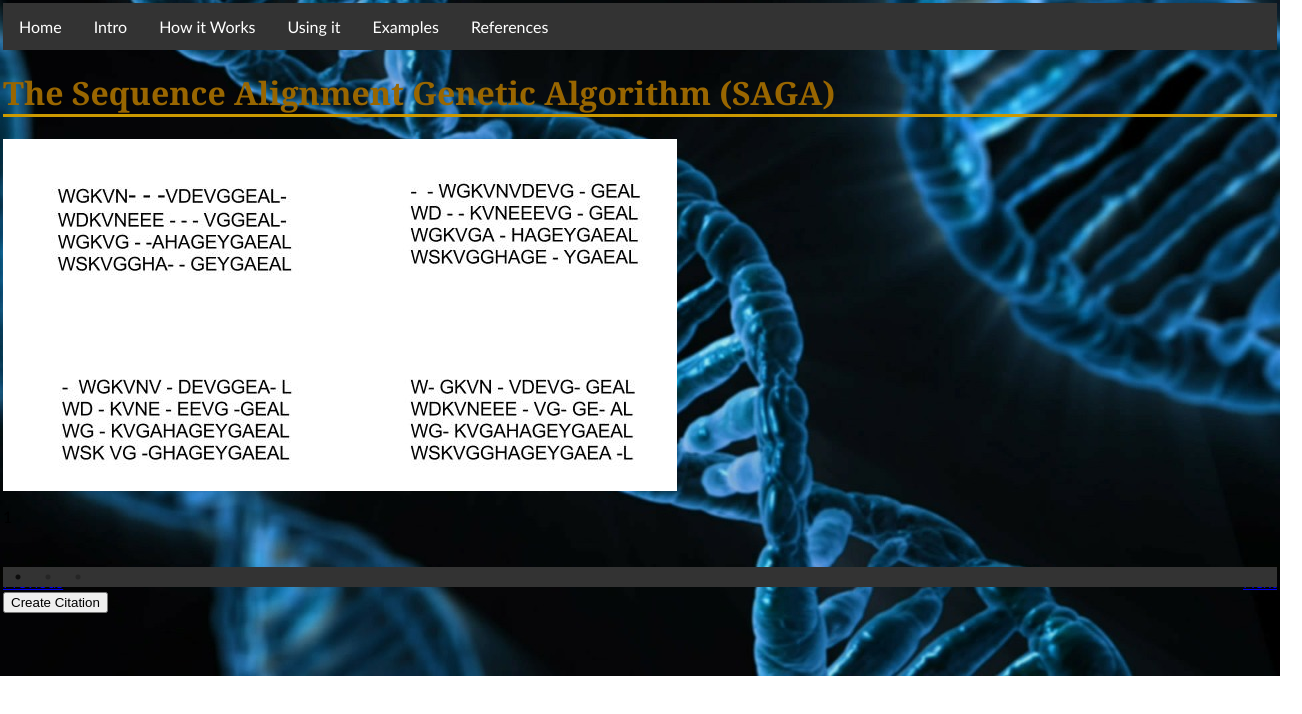
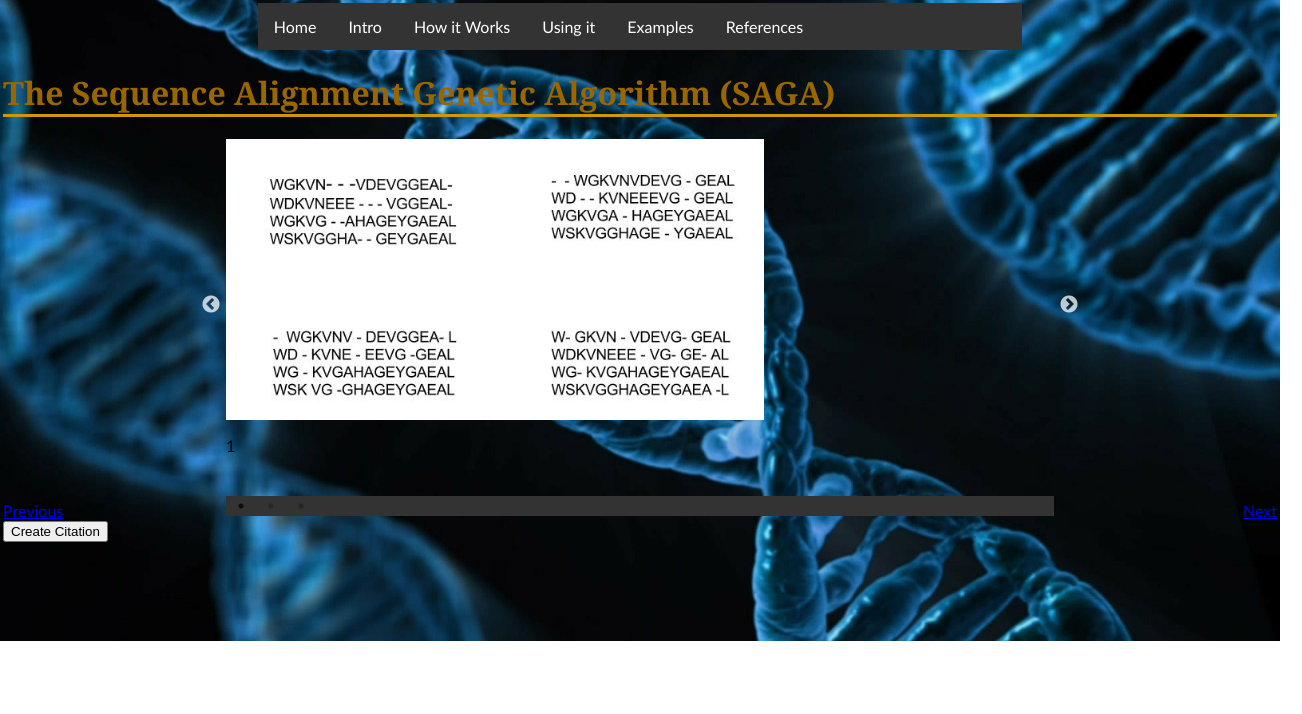
Before and after one commit to jgert427/jgertner.github.io, a plain HTML site: page saga.html in a window 1280 px wide. Shown: the whole page, 1302 px wide, since content can reach past the window. Drawn offline with nearby package versions, Linux system fonts and the light colour scheme.

Commit message:
found sizing for slideshow

```diff
--- a/site.css
+++ b/site.css
@@ -1,7 +1,14 @@
 /*menu display*/
+nav {
+width:60%;
+margin:0 auto;
+list-style:none;
+
+}
 
 ul {
     list-style-type: none;
+	position: center;
     margin: 0;
     padding: 0;
     overflow: hidden;
@@ -72,7 +79,7 @@ body {
     padding-right: 15px;
     background-color: #ffffff;
     border-radius: 0 0 5px 5px;
-	width: 80%;
+	width: 60%;
 	margin: 0 auto;
 	height:90vh;
 }
@@ -97,3 +104,12 @@ h2{
 .left{
     float:left;
 }
+
+img {
+  max-width: 65%;
+  width: auto   9;
+  height: auto;
+  vertical-align: middle;
+  border: 0;
+  -ms-interpolation-mode: bicubic;
+}
--- a/slick/slick.css
+++ b/slick/slick.css
@@ -2,9 +2,9 @@
 .slick-slider
 {
     position: relative;
-
+	width: 65%;
     display: block;
-
+	margin: 0 auto;
     -moz-box-sizing: border-box;
          box-sizing: border-box;
 
```
Also changed, not shown: slick/slick-theme.css.
